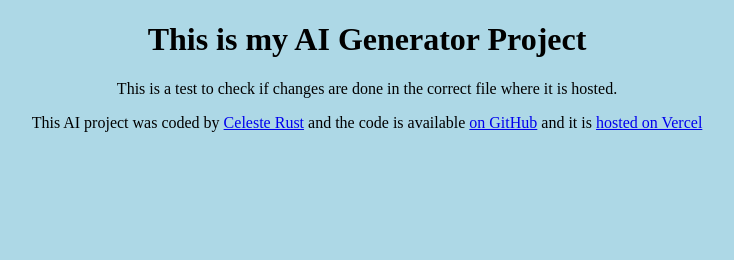
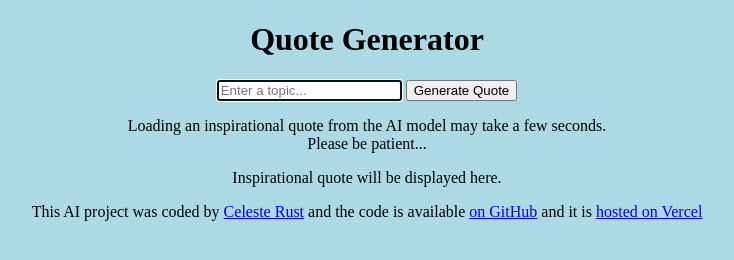
Before and after one commit to cwildlife/ai-generator-celeste, a plain HTML site: page SheCodes AI Project/index.html in a window 1280 px wide. Shown: the whole page, without its empty margins (273-1007 px from the left). Drawn offline with Linux system fonts and the light colour scheme.

Commit message:
Basic HTML added

```diff
--- a/SheCodes AI Project/index.html
+++ b/SheCodes AI Project/index.html
@@ -5,20 +5,29 @@
     <meta charset="UTF-8">
     <meta name="viewport" content="width=device-width, initial-scale=1.0">
     <link rel="stylesheet" href="src/styles.css" />
-    <title>Document</title>
+    <title> AI Quote Generator </title>
 </head>
 
 <body>
-    <h1> This is my AI Generator Project</h1>
+    <header>
+        <h1> Quote Generator</h1>
+    </header>
 
+    <main>
+        <form>
+            <input type="text" id="userInput" placeholder="Enter a topic..." autocomplete="off" autofocus required />
+            <input type="submit" value="Generate Quote" />
+        </form>
+
+    </main>
     <p>
-        This is a test to check if changes are done in the correct file where it is hosted.
+        Loading an inspirational quote from the AI model may take a few seconds.
+        <br />
+        Please be patient...
     </p>
-
-
-
-
-
+    <div>
+        Inspirational quote will be displayed here.
+    </div>
 
     <footer>
         <p>
```
